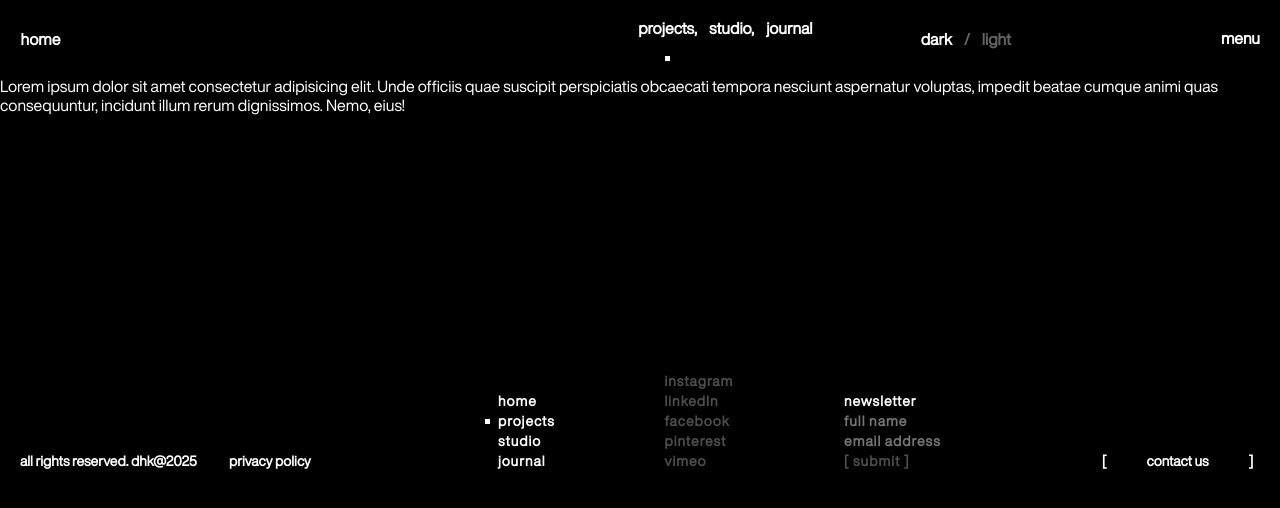
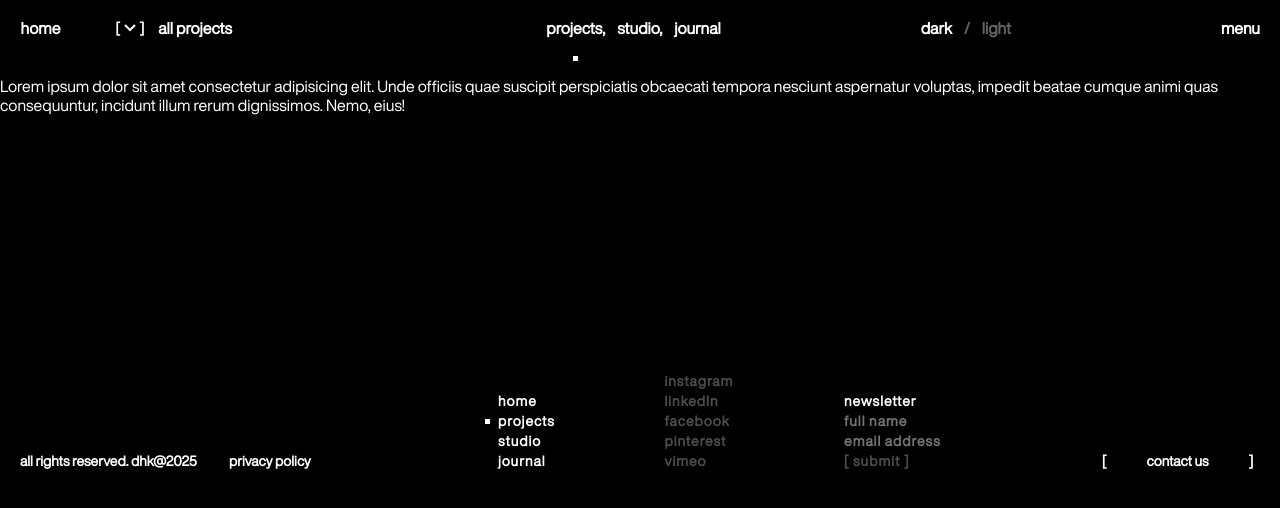
Before and after one commit to krishvaghasiya705/dhk-co, a React (Create React App) app: page /projects in a window 1280 px wide. Shown: the top 508 px of the page. Built offline with nearby package versions, Linux system fonts and the light colour scheme.

Commit message:
Add theme context provider to App component, update header with dropdown functionality for project selection, and enhance styling for header links and buttons.

```diff
--- a/package.json
+++ b/package.json
@@ -3,6 +3,8 @@
   "version": "0.1.0",
   "private": true,
   "dependencies": {
+    "@barba/core": "^2.10.3",
+    "@barba/css": "^2.1.16",
     "@studio-freight/lenis": "^1.0.42",
     "@testing-library/dom": "^10.4.0",
     "@testing-library/jest-dom": "^6.6.3",
--- a/src/App.js
+++ b/src/App.js
@@ -2,10 +2,13 @@ import { RouterProvider } from 'react-router-dom';
 import './global.scss';
 import "./styles/styles.scss"
 import router from './routes';
+import { ThemeProvider } from './contexts/ThemeContext';
 
 function App() {
   return (
-    <RouterProvider router={router} />
+    <ThemeProvider>
+      <RouterProvider router={router} />
+    </ThemeProvider>
   );
 }
 
--- /dev/null
+++ b/src/assets/icons/dropdownicon.js
@@ -0,0 +1,7 @@
+import React from 'react'
+
+export default function Dropdownicon() {
+    return (
+        <svg xmlns="http://www.w3.org/2000/svg" width="100%" viewBox="0 0 12 8" fill="none"><path d="M11 1L6 6L1 1" stroke="currentColor" stroke-width="2"></path></svg>
+    )
+}
--- a/src/common/header/header.scss
+++ b/src/common/header/header.scss
@@ -7,7 +7,7 @@ header {
   .header-flx {
     display: flex;
     justify-content: space-between;
-    align-items: center;
+    align-items: start;
     padding: 16px 20px;
 
     .header-logo {
@@ -59,9 +59,60 @@ header {
 
     .header-links-main {
       display: flex;
+      justify-content: space-between;
+      align-items: start;
+      padding-right: 200px;
+      max-width: 850px;
+      width: 100%;
+
+      .header-dropdown-main {
+        position: relative;
+        .header-dropdown {
+          display: flex;
           align-items: center;
           gap: 12px;
-      margin-left: 350px;
+          cursor: pointer;
+
+          &.active {
+            svg {
+              rotate: 180deg;
+            }
+          }
+          p {
+            font-size: 16px;
+            line-height: 24px;
+            font-weight: 700;
+            color: var(--white);
+            font-family: var(--primary-font);
+          }
+        }
+
+        .header-dropdown-body {
+          position: absolute;
+          top: 25px;
+          left: 45px;
+          display: flex;
+          flex-direction: column;
+          width: max-content;
+          padding: 16px;
+          border-radius: 4px;
+
+          p {
+            font-size: 16px;
+            line-height: 24px;
+            font-weight: 700;
+            color: var(--white);
+            font-family: var(--primary-font);
+            cursor: pointer;
+          }
+        }
+      }
+
+      .header-links-flx {
+        display: flex;
+        align-items: center;
+        justify-content: flex-end;
+        gap: 12px;
 
         a {
           font-size: 16px;
@@ -99,6 +150,7 @@ header {
             visibility: hidden;
             opacity: 0;
             transition: 0.2s ease-in-out;
+          }
         }
       }
     }
--- a/src/common/header/index.js
+++ b/src/common/header/index.js
@@ -3,11 +3,16 @@ import "./header.scss"
 import { NavLink, useLocation } from 'react-router-dom'
 import Sidebar from '../sidebar';
 import dhklogo from "../../assets/images/dhk-logo.webp"
+import Commonbutton from '../../components/commonbutton';
+import Dropdownicon from '../../assets/icons/dropdownicon';
+import { useTheme } from '../../contexts/ThemeContext';
 
 export default function Header() {
-  const [theme, setTheme] = useState(localStorage.getItem('theme') || 'dark');
+  const { theme, toggleTheme } = useTheme();
   const [sidebarOpen, setSidebarOpen] = useState(false);
   const [scrolled, setScrolled] = useState(false);
+  const [dropdownOpen, setDropdownOpen] = useState(false);
+  const [selectedItem, setSelectedItem] = useState('all projects');
   const location = useLocation();
 
   useEffect(() => {
@@ -24,6 +29,35 @@ export default function Header() {
   }, [location.pathname]);
 
   const logoHoverEnabled = location.pathname === "/" ? scrolled : true;
+
+  const toggleDropdown = () => {
+    setDropdownOpen(!dropdownOpen);
+  };
+
+  const handleDropdownItemClick = (itemText, displayText) => {
+    // If the display text is "all projects", it means this item was previously selected
+    // and now shows "all projects", so clicking it should reset to default
+    if (displayText === 'all projects') {
+      setSelectedItem('all projects');
+    } else {
+      // Swap the selected item with the clicked item
+      setSelectedItem(itemText);
+    }
+
+    // Close dropdown after selection
+    setDropdownOpen(false);
+  };
+
+  const dropdownItems = [
+    'urban design',
+    'sustainable',
+    'retail',
+    'residential',
+    'public + education',
+    'office',
+    'mixed-use',
+    'hospitality'
+  ];
 
   return (
     <>
@@ -42,15 +76,44 @@ export default function Header() {
               </div>
             </div>
             <div className='header-links-main'>
-              <NavLink to={"/projects"}>projects, <span></span></NavLink>
-              <NavLink to={"/studio"}>studio, <span></span></NavLink>
-              <NavLink to={"/journal"}>journal <span></span></NavLink>
+              <div>
+                {location.pathname === '/projects' &&
+                  <div className='header-dropdown-main'>
+                    <div className={`header-dropdown${dropdownOpen ? ' active' : ''}`} onClick={toggleDropdown}>
+                      <Commonbutton ButtonLink="none" Buttonclass="butonspacefour" ButtonHover="none" Buttonicon={<Dropdownicon />} />
+                      <p className='blend-mode'>{selectedItem}</p>
+                    </div>
+                    {dropdownOpen && (
+                      <div className='header-dropdown-body blend-mode'>
+                        {dropdownItems.map((item, index) => {
+                          const displayText = item === selectedItem ? 'all projects' : item;
+                          return (
+                            <p
+                              key={index}
+                              onClick={() => handleDropdownItemClick(item, displayText)}
+                              className={item === selectedItem ? 'selected' : ''}
+                            >
+                              {displayText}
+                            </p>
+                          );
+                        })}
+                      </div>
+                    )}
+                  </div>
+                }
+              </div>
+              <div className='header-links-flx'>
+                <NavLink to={"/projects"}>projects, <span></span></NavLink>
+                <NavLink to={"/studio"}>studio, <span></span></NavLink>
+                <NavLink to={"/journal"}>journal <span></span></NavLink>
+              </div>
             </div>
+
             <div className='header-right-content'>
               <div className='header-theme-button-flx'>
-                <span className={theme === "dark" ? 'active' : ''} onClick={() => setTheme('dark')}>dark</span>
+                <span className={theme === "dark" ? 'active' : ''} onClick={() => toggleTheme('dark')}>dark</span>
                 <span className={theme === "light" ? 'active' : ''}>/</span>
-                <span className={theme === "light" ? 'active' : ''} onClick={() => setTheme('light')}>light</span>
+                <span className={theme === "light" ? 'active' : ''} onClick={() => toggleTheme('light')}>light</span>
               </div>
               <div className='menu-icon' onClick={() => setSidebarOpen(true)}>
                 <span>menu</span>
--- a/src/components/commonbutton/commonbutton.scss
+++ b/src/components/commonbutton/commonbutton.scss
@@ -21,6 +21,16 @@
     mix-blend-mode: difference;
   }
 
+  svg {
+    width: 12px;
+    height: 8px;
+    mix-blend-mode: difference;
+
+    path {
+      color: var(--white);
+    }
+  }
+
   &:hover {
     background-color: var(--white);
   }
@@ -29,3 +39,13 @@
 .butonspacefourty {
   gap: 40px;
 }
+
+.butonspacefour {
+  gap: 4px;
+}
+
+.no-hover {
+  &:hover {
+    background-color: var(--transparent) !important;
+  }
+}
--- a/src/components/commonbutton/index.js
+++ b/src/components/commonbutton/index.js
@@ -2,12 +2,13 @@ import React from 'react'
 import "./commonbutton.scss"
 import { NavLink } from 'react-router-dom';
 
-export default function Commonbutton({ ButtonLink, Buttontext, Buttonclass }) {
+export default function Commonbutton({ ButtonLink, Buttontext, Buttonclass, Buttonicon, ButtonHover }) {
     const isLink = ButtonLink && ButtonLink !== 'none';
     const buttonContent = (
-        <button type='button' className={`${Buttonclass} common-button-main blend-mode`}>
+        <button type='button' className={`${Buttonclass} common-button-main blend-mode ${ButtonHover === 'none' ? 'no-hover' : ''}`}>
             <span>{"["}</span>
-            <span className='button-text'>{Buttontext}</span>
+            {Buttontext && <span className='button-text'>{Buttontext}</span>}
+            {Buttonicon}
             <span>{"]"}</span>
         </button>
     );
--- /dev/null
+++ b/src/contexts/ThemeContext.js
@@ -0,0 +1,39 @@
+import React, { createContext, useContext, useEffect, useState } from 'react';
+
+const ThemeContext = createContext();
+
+export const useTheme = () => {
+  const context = useContext(ThemeContext);
+  if (!context) {
+    throw new Error('useTheme must be used within a ThemeProvider');
+  }
+  return context;
+};
+
+export const ThemeProvider = ({ children }) => {
+  const [theme, setTheme] = useState(() => {
+    const savedTheme = localStorage.getItem('theme');
+    return savedTheme || 'dark';
+  });
+
+  const toggleTheme = (newTheme) => {
+    setTheme(newTheme);
+    localStorage.setItem('theme', newTheme);
+  };
+
+  useEffect(() => {
+    // Apply theme to document
+    document.documentElement.setAttribute('data-theme', theme);
+  }, [theme]);
+
+  const value = {
+    theme,
+    toggleTheme,
+  };
+
+  return (
+    <ThemeContext.Provider value={value}>
+      {children}
+    </ThemeContext.Provider>
+  );
+};
```
Lines whose indentation alone changed are shown as unchanged.
